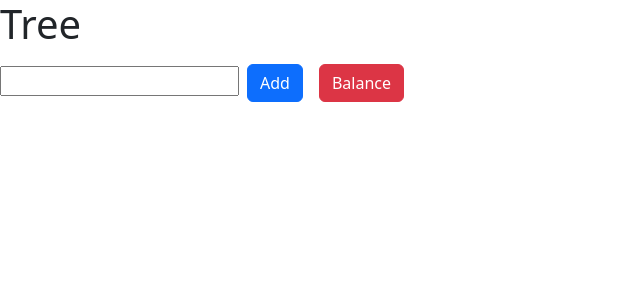
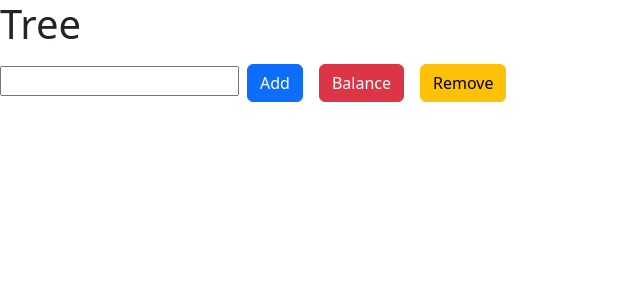
Before and after one commit to cvsschaitanya/VisualTree, a React (Create React App) app: page / in a window 1280 px wide. Shown: the top 300 px of the page, without its empty margins (0-640 px from the left). Built offline with nearby package versions, Linux system fonts and the light colour scheme.

Commit message:
remove button added

```diff
--- a/src/components/binarytree.jsx
+++ b/src/components/binarytree.jsx
@@ -54,6 +54,13 @@ const BinaryTreeComponent = () => {
                 Balance
             </button>
 
+            <button
+                className="btn btn-warning m-2"
+                // onClick={}
+            >
+                Remove
+            </button>
+
             <div style={{ position: "relative" }}>
                 {bst.inorder().map((treenode) => (
                     <React.Fragment key={treenode.keystr}>
--- a/src/dataStructure/BinarySearchTree.js
+++ b/src/dataStructure/BinarySearchTree.js
@@ -39,6 +39,26 @@ function BinarySearchTree() {
 		}
 		this.eval();
 	};
+
+	function removeElement(tree,key){
+		if(tree === null) {
+
+			console.log("Empty Tree");
+			return;
+
+		}
+
+
+
+	}
+
+
+
+
+
+
+
+
 
 	function inorder(tree) {
 		return tree === null
```
